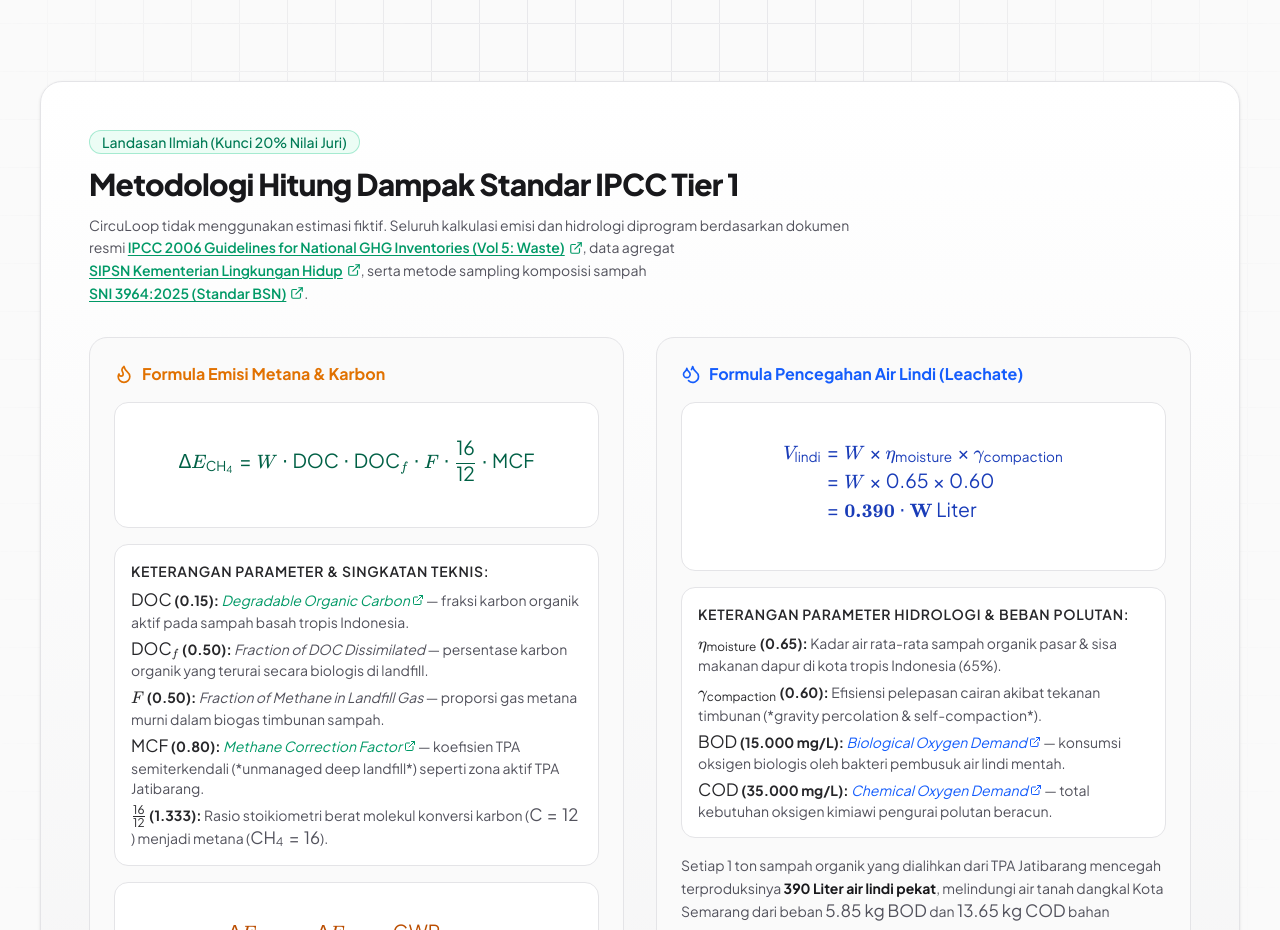
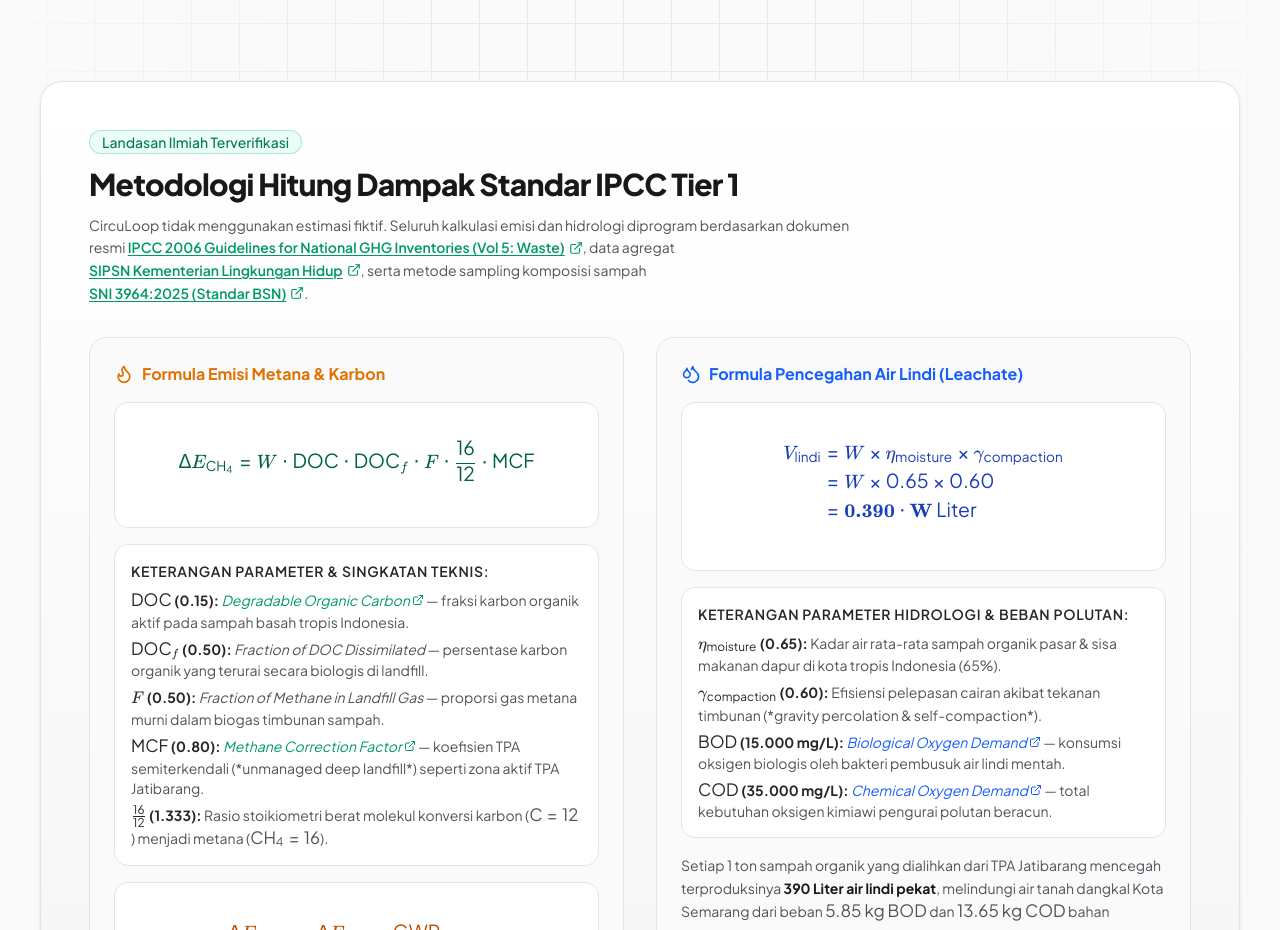
Before and after one commit to hi-aprilwang/bioloka, a Next.js app: page / in a window 1280 px wide. Shown: the part 4200-5130 px from the top of the page. Built offline with nearby package versions, Linux system fonts and the light colour scheme.

Commit message:
style: remove 'Kunci 20% Nilai Juri' text and streamline scientific badge to 'Landasan Ilmiah Terverifikasi'

```diff
--- a/src/app/page.tsx
+++ b/src/app/page.tsx
@@ -595,7 +595,7 @@ export default function LandingPage() {
         <div className="rounded-3xl border border-zinc-200 dark:border-zinc-800 bg-gradient-to-b from-white to-zinc-100 dark:from-zinc-900/80 dark:to-zinc-950 p-8 sm:p-12 space-y-8 shadow-sm">
           <div className="space-y-3 max-w-3xl">
             <Badge variant="outline" className="border-emerald-500/30 bg-emerald-50 dark:bg-emerald-500/10 text-emerald-700 dark:text-emerald-300 text-sm px-3 py-1 font-medium">
-              Landasan Ilmiah (Kunci 20% Nilai Juri)
+              Landasan Ilmiah Terverifikasi
             </Badge>
             <h2 className="text-3xl font-extrabold text-zinc-900 dark:text-white tracking-tight">
               Metodologi Hitung Dampak Standar IPCC Tier 1
```
